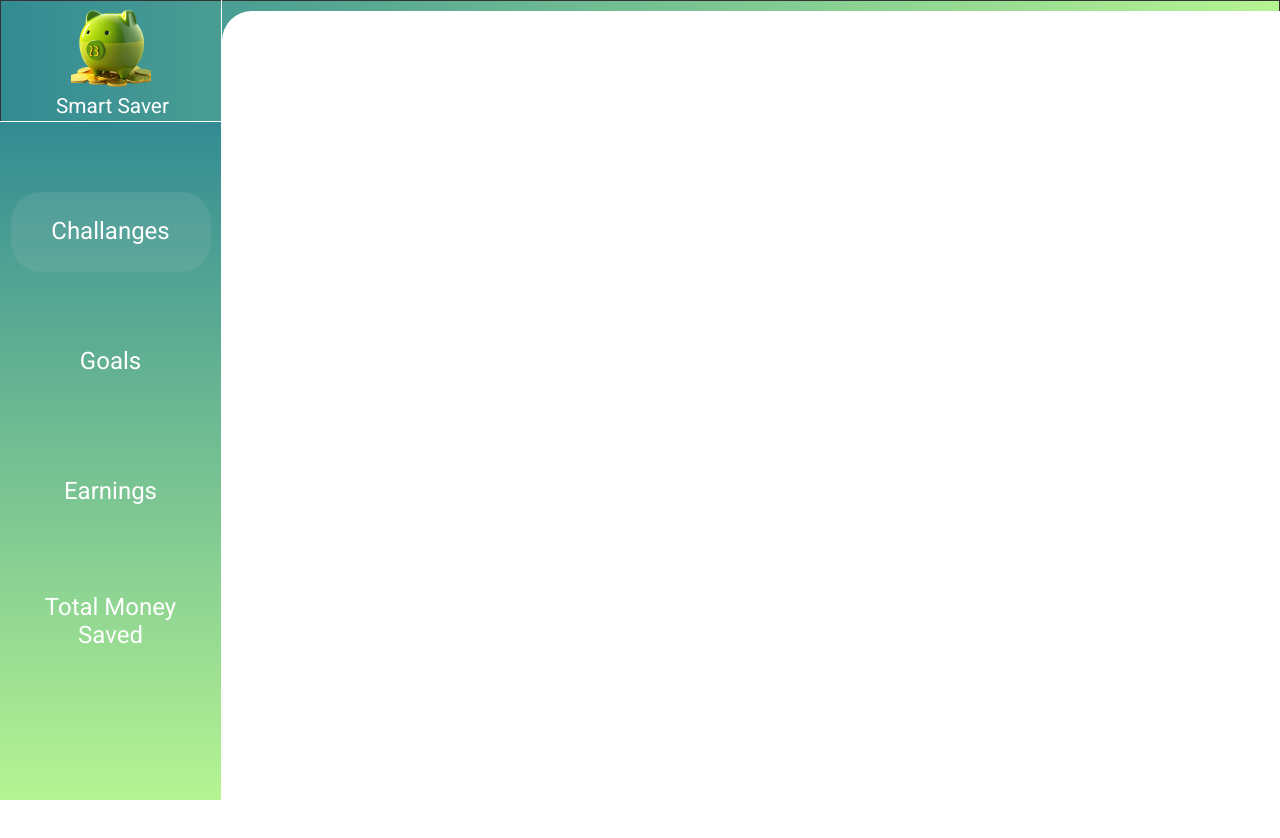
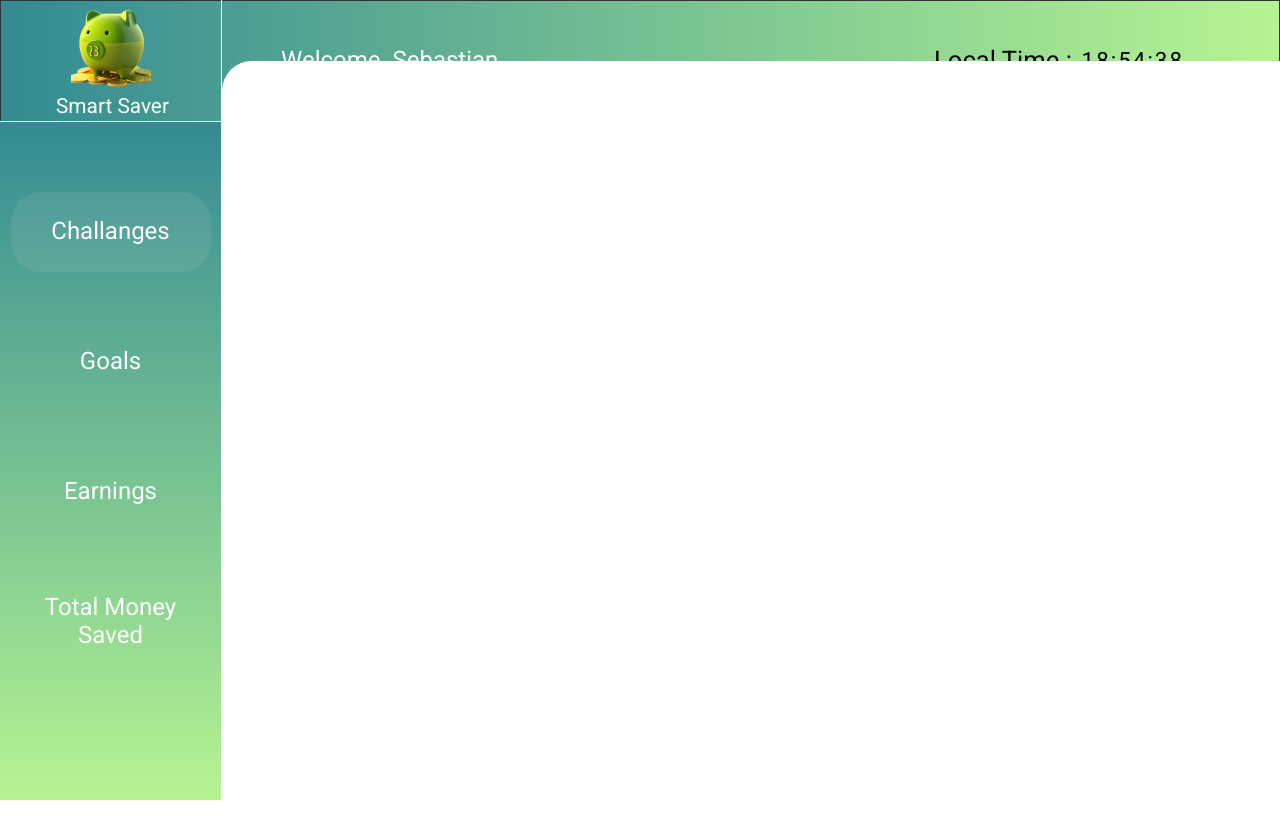
Before and after one commit to KenooG/Savings, a React (Vite) app: page /site in a window 1280 px wide. Shown: the top 838 px of the page. Built offline with nearby package versions, Linux system fonts and the light colour scheme.

Commit message:
naprawa site

```diff
--- a/src/Main.scss
+++ b/src/Main.scss
@@ -891,7 +891,7 @@ $accent: #b13535;
 
   .rightMain{
     width: 1550px;
-    height: 900px;
+    height: 800px;
     background-color: #fff;
     border-radius: 30px;
 
```
